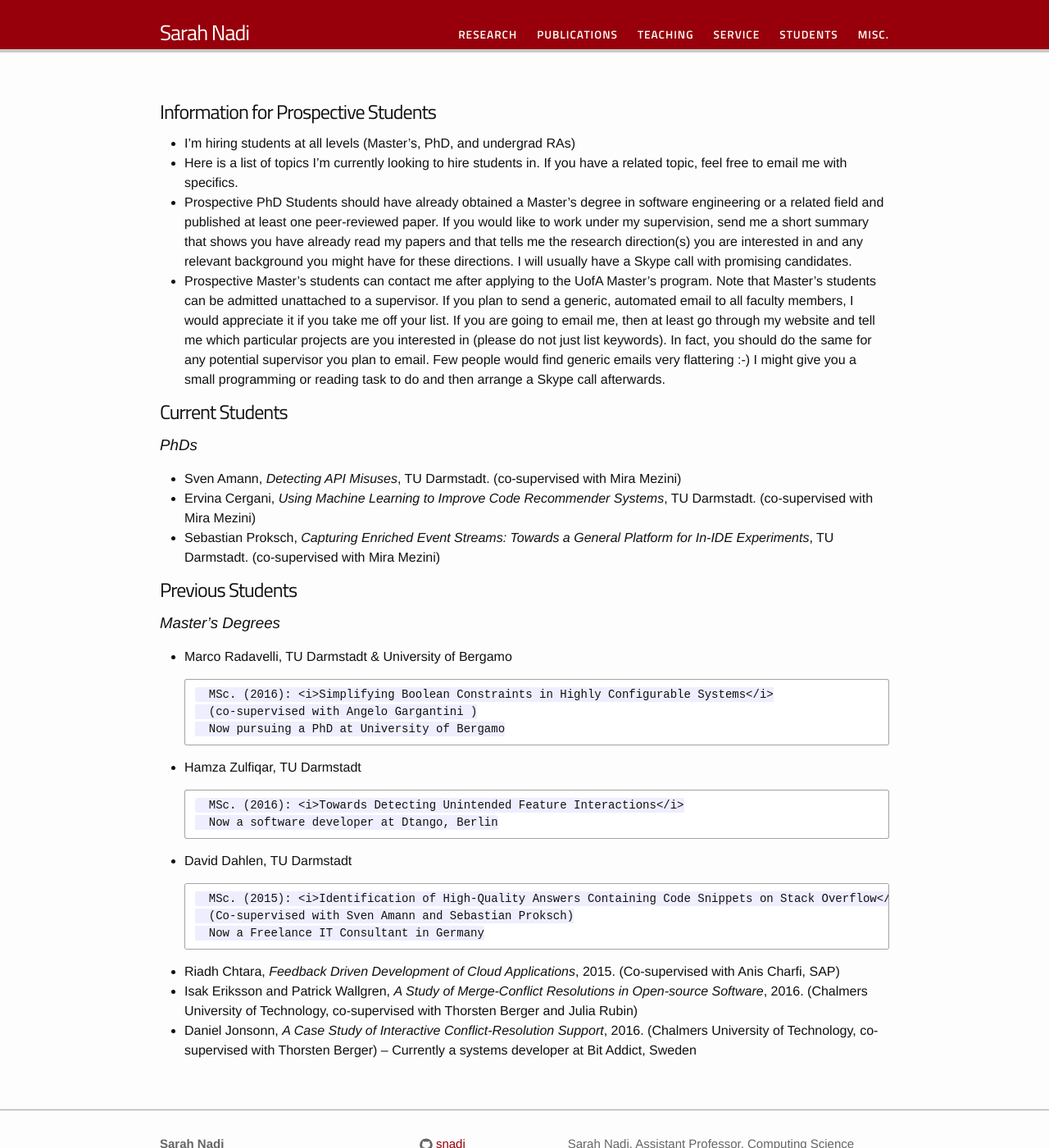
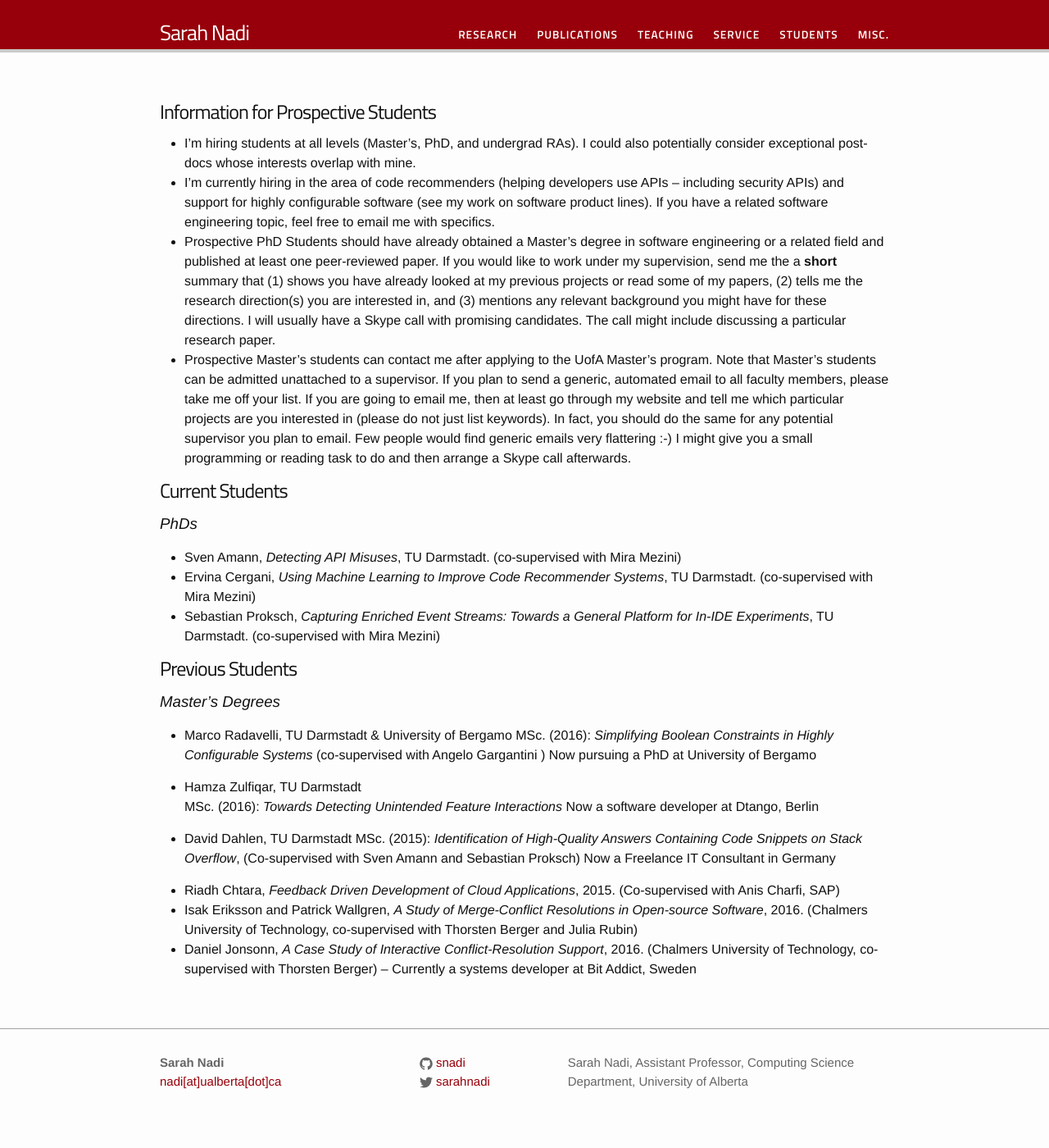
Before and after one commit to snadi/snadi.github.io, a Jekyll site: the page built from pages/students.md, in a window 1280 px wide and 1400 px high. Shown: the whole window at 82% size. Built offline with Jekyll 4.4.1, drawn with Linux system fonts in a browser that asks for light colours.

Commit message:
Change some text and test indentation

```diff
--- a/pages/students.md
+++ b/pages/students.md
@@ -6,10 +6,10 @@ permalink: /students/
 
 # Information for Prospective Students #
 
-* I'm hiring students at all levels (Master's, PhD, and undergrad RAs)
-* Here is a list of topics I'm currently looking to hire students in. If you have a related topic, feel free to email me with specifics.
-* Prospective PhD Students should have already obtained a Master's degree in software engineering or a related field and published at least one peer-reviewed paper. If you would like to work under my supervision, send me a short summary that shows you have already read my papers and that tells me the research direction(s) you are interested in and any relevant background you might have for these directions. I will usually have a Skype call with promising candidates.
-* Prospective Master's students can contact me after applying to the UofA Master's program. Note that Master's students can be admitted unattached to a supervisor. If you plan to send a generic, automated email to all faculty members, I would appreciate it if you take me off your list. If you are going to email me, then at least go through my website and tell me which particular projects are you interested in (please do not just list keywords). In fact, you should do the same for any potential supervisor you plan to email. Few people would find generic emails very flattering :-) I might give you a small programming or reading task to do and then arrange a Skype call afterwards.
+* I'm hiring students at all levels (Master's, PhD, and undergrad RAs). I could also potentially consider exceptional post-docs whose interests overlap with mine.
+* I'm currently hiring in the area of code recommenders (helping developers use APIs -- including security APIs) and support for highly configurable software (see my work on software product lines). If you have a related software engineering topic, feel free to email me with specifics.
+* Prospective PhD Students should have already obtained a Master's degree in software engineering or a related field and published at least one peer-reviewed paper. If you would like to work under my supervision, send me the a **short** summary that (1) shows you have already looked at my previous projects or read some of my papers, (2) tells me the research direction(s) you are interested in, and (3) mentions any relevant background you might have for these directions. I will usually have a Skype call with promising candidates. The call might include discussing a particular research paper.
+* Prospective Master's students can contact me after applying to the UofA Master's program. Note that Master's students can be admitted unattached to a supervisor. If you plan to send a generic, automated email to all faculty members, please take me off your list. If you are going to email me, then at least go through my website and tell me which particular projects are you interested in (please do not just list keywords). In fact, you should do the same for any potential supervisor you plan to email. Few people would find generic emails very flattering :-) I might give you a small programming or reading task to do and then arrange a Skype call afterwards.
 
 # Current Students #
 
@@ -22,18 +22,15 @@ permalink: /students/
 
 ### Master's Degrees ###
 * Marco Radavelli, TU Darmstadt & University of Bergamo
-
         MSc. (2016): <i>Simplifying Boolean Constraints in Highly Configurable Systems</i>
         (co-supervised with Angelo Gargantini )
         Now pursuing a PhD at University of Bergamo
 
 * Hamza Zulfiqar, TU Darmstadt
-
         MSc. (2016): <i>Towards Detecting Unintended Feature Interactions</i>
         Now a software developer at Dtango, Berlin
 
 * David Dahlen, TU Darmstadt
-
         MSc. (2015): <i>Identification of High-Quality Answers Containing Code Snippets on Stack Overflow</i>,
         (Co-supervised with Sven Amann and Sebastian Proksch)
         Now a Freelance IT Consultant in Germany
```
